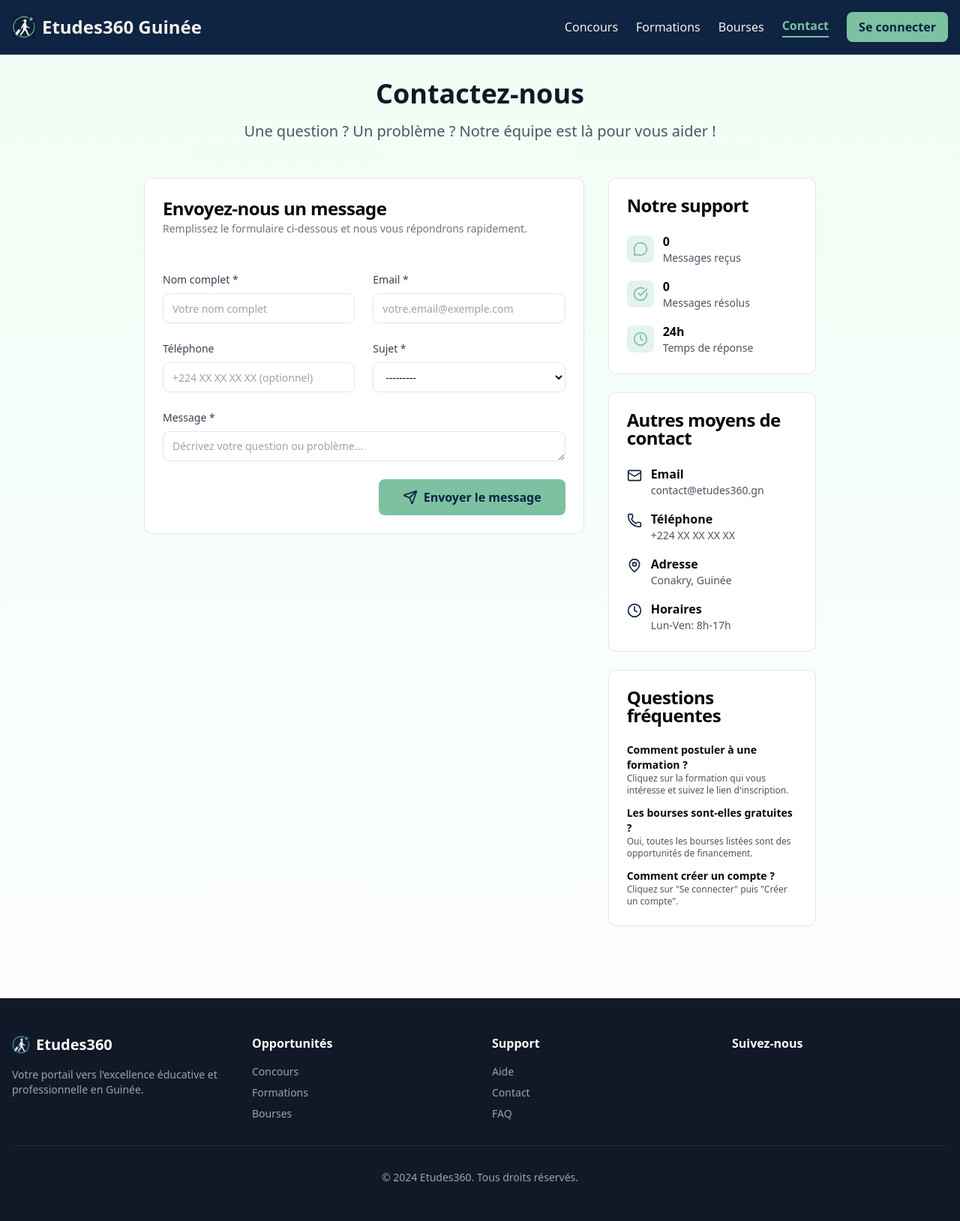
After one commit to kossaiRedou/ETUDES360, a Django app: page /contact/ in a window 1280 px wide. The commit adds this page. Shown: the whole page at 75% size. Run offline with Django 5.2, Linux system fonts and the light colour scheme; data that the repository does not hold is empty; some libraries are stand-ins or nearby versions.

Commit message:
fonctionalité contact

```diff
--- a/core/forms.py
+++ b/core/forms.py
@@ -1,7 +1,7 @@
 from django import forms
 from django.contrib.auth.forms import UserCreationForm
 from django.contrib.auth.models import User
-from .models import UserProfile, Region, Categorie
+from .models import UserProfile, Region, Categorie, Contact
 
 
 class CustomUserCreationForm(UserCreationForm):
@@ -123,3 +123,40 @@ class CustomAuthenticationForm(forms.Form):
             'placeholder': 'Mot de passe'
         })
     )
+
+
+class ContactForm(forms.ModelForm):
+    """Formulaire de contact utilisant ModelForm"""
+
+    class Meta:
+        model = Contact
+        fields = ['nom', 'email', 'telephone', 'sujet', 'message']
+        widgets = {
+            'nom': forms.TextInput(attrs={
+                'class': 'input w-full',
+                'placeholder': 'Votre nom complet'
+            }),
+            'email': forms.EmailInput(attrs={
+                'class': 'input w-full',
+                'placeholder': 'votre.email@exemple.com'
+            }),
+            'telephone': forms.TextInput(attrs={
+                'class': 'input w-full',
+                'placeholder': '+224 XX XX XX XX (optionnel)'
+            }),
+            'sujet': forms.Select(attrs={
+                'class': 'input w-full'
+            }),
+            'message': forms.Textarea(attrs={
+                'class': 'input w-full',
+                'rows': 5,
+                'placeholder': 'Décrivez votre question ou problème...'
+            })
+        }
+
+    def __init__(self, *args, **kwargs):
+        super().__init__(*args, **kwargs)
+        # Rendre tous les champs requis sauf téléphone
+        for field_name, field in self.fields.items():
+            if field_name != 'telephone':
+                field.required = True
--- a/core/urls.py
+++ b/core/urls.py
@@ -9,4 +9,5 @@ urlpatterns = [
     path('register/', views.register_view, name='register'),
     path('logout/', views.logout_view, name='logout'),
     path('profile/', views.profile_view, name='profile'),
+    path('contact/', views.contact_view, name='contact'),
 ]
--- a/core/views.py
+++ b/core/views.py
@@ -7,8 +7,8 @@ from django.db.models import Count
 from concours.models import Concours
 from formations.models import Formation
 from bourses.models import Bourse
-from .models import UserProfile, Region, Categorie
-from .forms import CustomUserCreationForm, UserProfileForm, CustomAuthenticationForm
+from .models import UserProfile, Region, Categorie, Contact
+from .forms import CustomUserCreationForm, UserProfileForm, CustomAuthenticationForm, ContactForm
 
 # Create your views here.
 
@@ -163,3 +163,41 @@ def logout_view(request):
     logout(request)
     messages.success(request, 'Déconnexion réussie!')
     return redirect('core:home')
+
+def contact_view(request):
+    """Vue de contact utilisant Django au maximum"""
+    if request.method == 'POST':
+        form = ContactForm(request.POST)
+        if form.is_valid():
+            # Django sauvegarde automatiquement avec ModelForm
+            contact = form.save()
+            messages.success(
+                request,
+                f'Merci {contact.nom} ! Votre message a été envoyé avec succès. '
+                f'Nous vous répondrons dans les plus brefs délais à {contact.email}.'
+            )
+            return redirect('core:contact')
+        else:
+            messages.error(request, 'Veuillez corriger les erreurs ci-dessous.')
+    else:
+        form = ContactForm()
+        # Pré-remplir avec les infos de l'utilisateur connecté
+        if request.user.is_authenticated:
+            form.initial = {
+                'nom': f"{request.user.first_name} {request.user.last_name}".strip() or request.user.username,
+                'email': request.user.email,
+            }
+
+    # Statistiques pour la page contact
+    stats = {
+        'messages_total': Contact.objects.count(),
+        'messages_resolus': Contact.objects.filter(statut='resolu').count(),
+        'temps_reponse_moyen': '24h',  # Vous pouvez calculer cela dynamiquement
+    }
+
+    context = {
+        'form': form,
+        'stats': stats,
+    }
+
+    return render(request, 'core/contact.html', context)
--- a/templates/base/base.html
+++ b/templates/base/base.html
@@ -98,6 +98,9 @@
                     <a href="{% url 'bourses:list' %}" class="nav-link {% if request.resolver_match.url_name == 'list' and request.resolver_match.namespace == 'bourses' %}active{% endif %}">
                         Bourses
                     </a>
+                    <a href="{% url 'core:contact' %}" class="nav-link {% if request.resolver_match.url_name == 'contact' and request.resolver_match.namespace == 'core' %}active{% endif %}">
+                        Contact
+                    </a>
                     {% if user.is_authenticated %}
                         <div class="flex items-center space-x-4">
                             <span class="text-sm text-logo-white">Bonjour, {{ user.first_name|default:user.username }}</span>
@@ -132,6 +135,9 @@
                     </a>
                     <a href="{% url 'bourses:list' %}" class="nav-link nav-link-mobile py-2 {% if request.resolver_match.url_name == 'list' and request.resolver_match.namespace == 'bourses' %}active{% endif %}">
                         Bourses
+                    </a>
+                    <a href="{% url 'core:contact' %}" class="nav-link nav-link-mobile py-2 {% if request.resolver_match.url_name == 'contact' and request.resolver_match.namespace == 'core' %}active{% endif %}">
+                        Contact
                     </a>
                     {% if user.is_authenticated %}
                         <a href="{% url 'core:profile' %}" class="nav-link nav-link-mobile py-2 {% if request.resolver_match.url_name == 'profile' and request.resolver_match.namespace == 'core' %}active{% endif %}">
@@ -193,7 +199,7 @@
                     <h3 class="font-semibold mb-4">Support</h3>
                     <ul class="space-y-2 text-sm text-gray-400">
                         <li><a href="#" class="hover:text-green-500 transition-colors">Aide</a></li>
-                        <li><a href="#" class="hover:text-green-500 transition-colors">Contact</a></li>
+                        <li><a href="{% url 'core:contact' %}" class="hover:text-green-500 transition-colors">Contact</a></li>
                         <li><a href="#" class="hover:text-green-500 transition-colors">FAQ</a></li>
                     </ul>
                 </div>
--- /dev/null
+++ b/templates/core/contact.html
@@ -0,0 +1,235 @@
+{% extends 'base/base.html' %}
+{% load static %}
+
+{% block title %}Contact - Etudes360{% endblock %}
+
+{% block content %}
+<div class="container mx-auto px-4 py-8">
+    <div class="max-w-4xl mx-auto">
+        <!-- En-tête -->
+        <div class="text-center mb-12">
+            <h1 class="text-4xl font-bold text-gray-900 mb-4">Contactez-nous</h1>
+            <p class="text-xl text-gray-600">
+                Une question ? Un problème ? Notre équipe est là pour vous aider !
+            </p>
+        </div>
+
+        <div class="grid grid-cols-1 lg:grid-cols-3 gap-8">
+            <!-- Formulaire de contact -->
+            <div class="lg:col-span-2">
+                <div class="card">
+                    <div class="card-header">
+                        <h2 class="card-title text-2xl">Envoyez-nous un message</h2>
+                        <p class="card-description">
+                            Remplissez le formulaire ci-dessous et nous vous répondrons rapidement.
+                        </p>
+                    </div>
+                    <div class="card-content">
+                        <form method="POST" class="space-y-6">
+                            {% csrf_token %}
+
+                            <!-- Messages d'erreur globaux -->
+                            {% if form.non_field_errors %}
+                                <div class="bg-red-100 border border-red-400 text-red-700 px-4 py-3 rounded">
+                                    {% for error in form.non_field_errors %}
+                                        <p>{{ error }}</p>
+                                    {% endfor %}
+                                </div>
+                            {% endif %}
+
+                            <div class="grid grid-cols-1 md:grid-cols-2 gap-6">
+                                <!-- Nom -->
+                                <div>
+                                    <label for="{{ form.nom.id_for_label }}" class="block text-sm font-medium text-gray-700 mb-2">
+                                        {{ form.nom.label }} *
+                                    </label>
+                                    {{ form.nom }}
+                                    {% if form.nom.errors %}
+                                        {% for error in form.nom.errors %}
+                                            <p class="text-red-600 text-sm mt-1">{{ error }}</p>
+                                        {% endfor %}
+                                    {% endif %}
+                                </div>
+
+                                <!-- Email -->
+                                <div>
+                                    <label for="{{ form.email.id_for_label }}" class="block text-sm font-medium text-gray-700 mb-2">
+                                        {{ form.email.label }} *
+                                    </label>
+                                    {{ form.email }}
+                                    {% if form.email.errors %}
+                                        {% for error in form.email.errors %}
+                                            <p class="text-red-600 text-sm mt-1">{{ error }}</p>
+                                        {% endfor %}
+                                    {% endif %}
+                                </div>
+                            </div>
+
+                            <div class="grid grid-cols-1 md:grid-cols-2 gap-6">
+                                <!-- Téléphone -->
+                                <div>
+                                    <label for="{{ form.telephone.id_for_label }}" class="block text-sm font-medium text-gray-700 mb-2">
+                                        {{ form.telephone.label }}
+                                    </label>
+                                    {{ form.telephone }}
+                                    {% if form.telephone.errors %}
+                                        {% for error in form.telephone.errors %}
+                                            <p class="text-red-600 text-sm mt-1">{{ error }}</p>
+                                        {% endfor %}
+                                    {% endif %}
+                                </div>
+
+                                <!-- Sujet -->
+                                <div>
+                                    <label for="{{ form.sujet.id_for_label }}" class="block text-sm font-medium text-gray-700 mb-2">
+                                        {{ form.sujet.label }} *
+                                    </label>
+                                    {{ form.sujet }}
+                                    {% if form.sujet.errors %}
+                                        {% for error in form.sujet.errors %}
+                                            <p class="text-red-600 text-sm mt-1">{{ error }}</p>
+                                        {% endfor %}
+                                    {% endif %}
+                                </div>
+                            </div>
+
+                            <!-- Message -->
+                            <div>
+                                <label for="{{ form.message.id_for_label }}" class="block text-sm font-medium text-gray-700 mb-2">
+                                    {{ form.message.label }} *
+                                </label>
+                                {{ form.message }}
+                                {% if form.message.errors %}
+                                    {% for error in form.message.errors %}
+                                        <p class="text-red-600 text-sm mt-1">{{ error }}</p>
+                                    {% endfor %}
+                                {% endif %}
+                            </div>
+
+                            <!-- Bouton d'envoi -->
+                            <div class="flex justify-end">
+                                <button type="submit" class="bg-logo-green text-logo-blue px-8 py-3 rounded-lg font-semibold hover:bg-opacity-90 transition-colors flex items-center space-x-2">
+                                    <i data-lucide="send" class="h-5 w-5"></i>
+                                    <span>Envoyer le message</span>
+                                </button>
+                            </div>
+                        </form>
+                    </div>
+                </div>
+            </div>
+
+            <!-- Informations de contact -->
+            <div class="space-y-6">
+                <!-- Statistiques -->
+                <div class="card">
+                    <div class="card-header">
+                        <h3 class="card-title">Notre support</h3>
+                    </div>
+                    <div class="card-content space-y-4">
+                        <div class="flex items-center space-x-3">
+                            <div class="bg-logo-green bg-opacity-20 p-2 rounded-lg">
+                                <i data-lucide="message-circle" class="h-5 w-5 text-logo-green"></i>
+                            </div>
+                            <div>
+                                <p class="font-semibold">{{ stats.messages_total }}</p>
+                                <p class="text-sm text-gray-600">Messages reçus</p>
+                            </div>
+                        </div>
+
+                        <div class="flex items-center space-x-3">
+                            <div class="bg-logo-green bg-opacity-20 p-2 rounded-lg">
+                                <i data-lucide="check-circle" class="h-5 w-5 text-logo-green"></i>
+                            </div>
+                            <div>
+                                <p class="font-semibold">{{ stats.messages_resolus }}</p>
+                                <p class="text-sm text-gray-600">Messages résolus</p>
+                            </div>
+                        </div>
+
+                        <div class="flex items-center space-x-3">
+                            <div class="bg-logo-green bg-opacity-20 p-2 rounded-lg">
+                                <i data-lucide="clock" class="h-5 w-5 text-logo-green"></i>
+                            </div>
+                            <div>
+                                <p class="font-semibold">{{ stats.temps_reponse_moyen }}</p>
+                                <p class="text-sm text-gray-600">Temps de réponse</p>
+                            </div>
+                        </div>
+                    </div>
+                </div>
+
+                <!-- Informations de contact -->
+                <div class="card">
+                    <div class="card-header">
+                        <h3 class="card-title">Autres moyens de contact</h3>
+                    </div>
+                    <div class="card-content space-y-4">
+                        <div class="flex items-start space-x-3">
+                            <i data-lucide="mail" class="h-5 w-5 text-logo-blue mt-1"></i>
+                            <div>
+                                <p class="font-semibold">Email</p>
+                                <p class="text-sm text-gray-600">contact@etudes360.gn</p>
+                            </div>
+                        </div>
+
+                        <div class="flex items-start space-x-3">
+                            <i data-lucide="phone" class="h-5 w-5 text-logo-blue mt-1"></i>
+                            <div>
+                                <p class="font-semibold">Téléphone</p>
+                                <p class="text-sm text-gray-600">+224 XX XX XX XX</p>
+                            </div>
+                        </div>
+
+                        <div class="flex items-start space-x-3">
+                            <i data-lucide="map-pin" class="h-5 w-5 text-logo-blue mt-1"></i>
+                            <div>
+                                <p class="font-semibold">Adresse</p>
+                                <p class="text-sm text-gray-600">Conakry, Guinée</p>
+                            </div>
+                        </div>
+
+                        <div class="flex items-start space-x-3">
+                            <i data-lucide="clock" class="h-5 w-5 text-logo-blue mt-1"></i>
+                            <div>
+                                <p class="font-semibold">Horaires</p>
+                                <p class="text-sm text-gray-600">Lun-Ven: 8h-17h</p>
+                            </div>
+                        </div>
+                    </div>
+                </div>
+
+                <!-- FAQ rapide -->
+                <div class="card">
+                    <div class="card-header">
+                        <h3 class="card-title">Questions fréquentes</h3>
+                    </div>
+                    <div class="card-content space-y-3">
+                        <div>
+                            <p class="font-semibold text-sm">Comment postuler à une formation ?</p>
+                            <p class="text-xs text-gray-600">Cliquez sur la formation qui vous intéresse et suivez le lien d'inscription.</p>
+                        </div>
+
+                        <div>
+                            <p class="font-semibold text-sm">Les bourses sont-elles gratuites ?</p>
+                            <p class="text-xs text-gray-600">Oui, toutes les bourses listées sont des opportunités de financement.</p>
+                        </div>
+
+                        <div>
+                            <p class="font-semibold text-sm">Comment créer un compte ?</p>
+                            <p class="text-xs text-gray-600">Cliquez sur "Se connecter" puis "Créer un compte".</p>
+                        </div>
+                    </div>
+                </div>
+            </div>
+        </div>
+    </div>
+</div>
+{% endblock %}
+
+{% block extra_scripts %}
+<script>
+    document.addEventListener('DOMContentLoaded', function() {
+        lucide.createIcons();
+    });
+</script>
+{% endblock %}
```
Also changed, not shown: core/admin.py (+34 -1 lines), core/models.py (+38 -0 lines), core/migrations/0002_contact.py (added).
